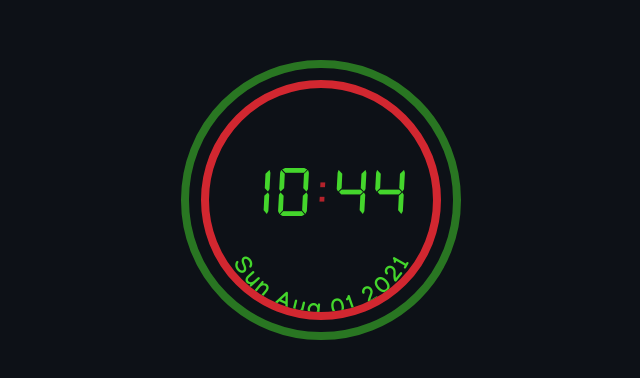
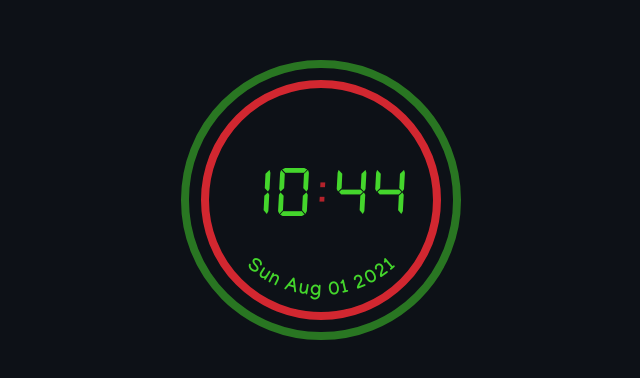
Before and after one commit to dilshodwiut/digital-clock, a plain HTML site: page index.html in a window 1280 px wide. Shown: the part 200-578 px from the top of the page, without its empty margins (319-959 px from the left). Drawn offline with Linux system fonts and the light colour scheme.

Commit message:
fixing a bug

```diff
--- a/app.js
+++ b/app.js
@@ -51,5 +51,5 @@ const updateTime = () => {
   const circleType = new CircleType(curvedDate);
 
   // Set the text radius and direction. Note: setter methods are chainable.
-  circleType.radius(105).dir(-1); // 95
+  circleType.radius(115).dir(-1); // 95
 };
--- a/styles.css
+++ b/styles.css
@@ -66,7 +66,7 @@ body {
 }
 
 .date {
-  font-size: 1.5rem;
+  font-size: 1.2rem;
   position: absolute;
   bottom: 10%; /* 3 */
 }
```
